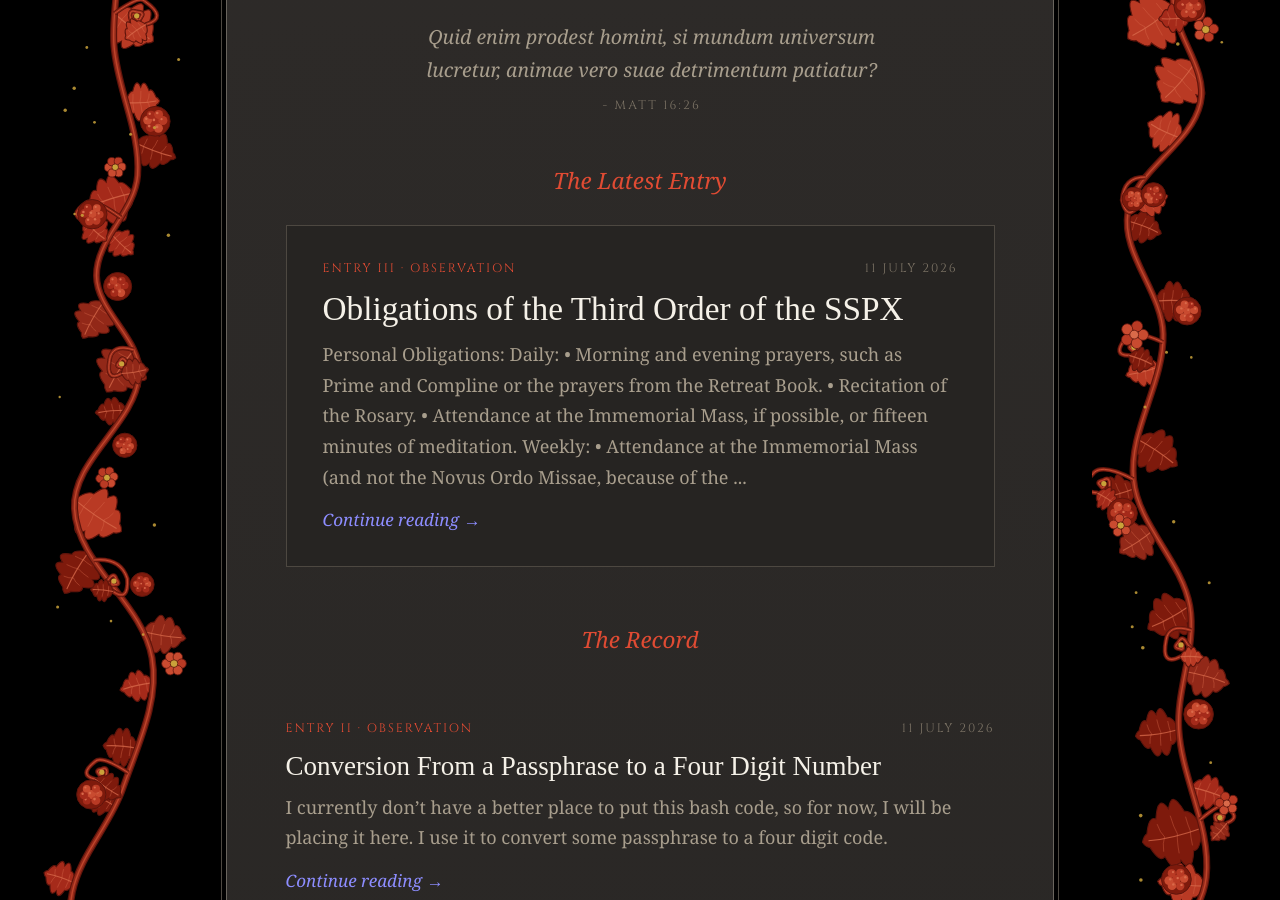
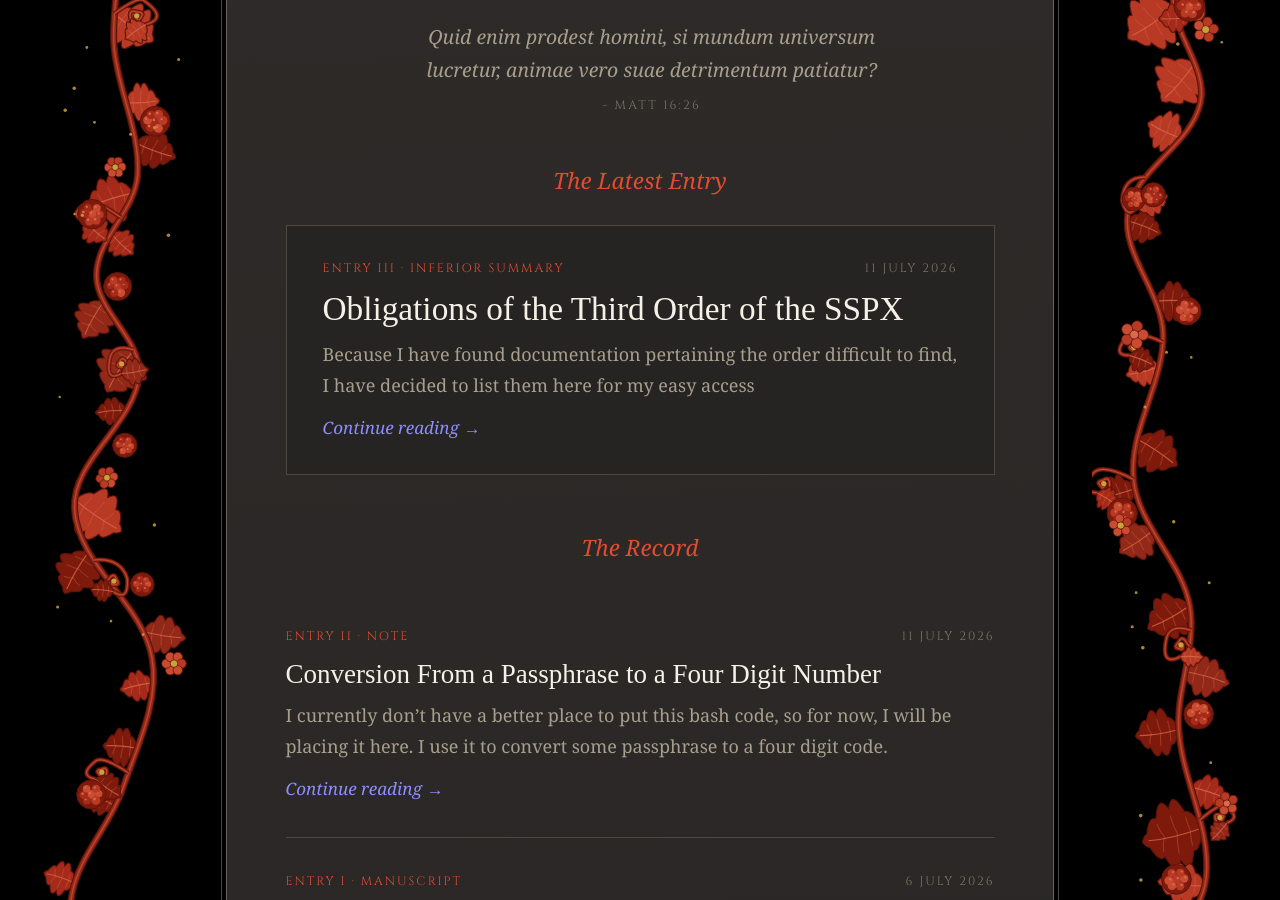
Before and after one commit to aufvektor/aufvektor.github.io, a Jekyll site: the page built from index.html, in a window 1280 px wide and 900 px high, scrolled down 448 px. Built offline with Jekyll 4.4.1, drawn with Linux system fonts in a browser that asks for light colours; some web fonts are replaced.

Commit message:
style improvements

````diff
--- a/_posts/2026-07-11-four-digit-code.md
+++ b/_posts/2026-07-11-four-digit-code.md
@@ -1,10 +1,12 @@
 ---
 layout: post
 title: "Conversion From a Passphrase to a Four Digit Number"
-kind: Observation
-image: /assets/images/temple_os.jpg
+kind: Note
+image: /assets/images/temple_os.png
 ---
 
 I currently don't have a better place to put this bash code, so for now, I will be placing it here. I use it to convert some passphrase to a four digit code.
 
+```bash
 printf "%04d\n" $((16#$(echo -n "long phrase here" | sha256sum | cut -c1-8) % 10000))
+```
--- a/_posts/2026-07-11-obligations-of-the-third-order.md
+++ b/_posts/2026-07-11-obligations-of-the-third-order.md
@@ -1,9 +1,10 @@
 ---
 layout: post
 title: "Obligations of the Third Order of the SSPX"
-kind: Observation
+kind: Inferior Summary
 image: /assets/images/sspx_consecrations.jpg
 ---
+Because I have found documentation pertaining the order difficult to find, I have decided to list them here for my easy access
 
 ## Personal Obligations:
 - Daily:
@@ -30,8 +31,7 @@
 
 ## Documentation
 
-Because I have found documentation pertaining the order difficult to find, I have decided to list links here:
+- [Third Order Handbook](https://vancouver.sspx.ca/sites/default/files/documents/ThirdOrderHandbookEnglish.pdf)
+- [Letter on the Rule](https://dickinson.tx.sspx.org/sites/default/files/documents/4-Third%20Order%20Newsletter_Christmas%202013_No4_0.pdf)
 
-https://vancouver.sspx.ca/sites/default/files/documents/ThirdOrderHandbookEnglish.pdf
-
-https://dickinson.tx.sspx.org/sites/default/files/documents/4-Third%20Order%20Newsletter_Christmas%202013_No4_0.pdf
+I note that the role is avaible in the SSPX's book 'Christian Warfare'.
````
